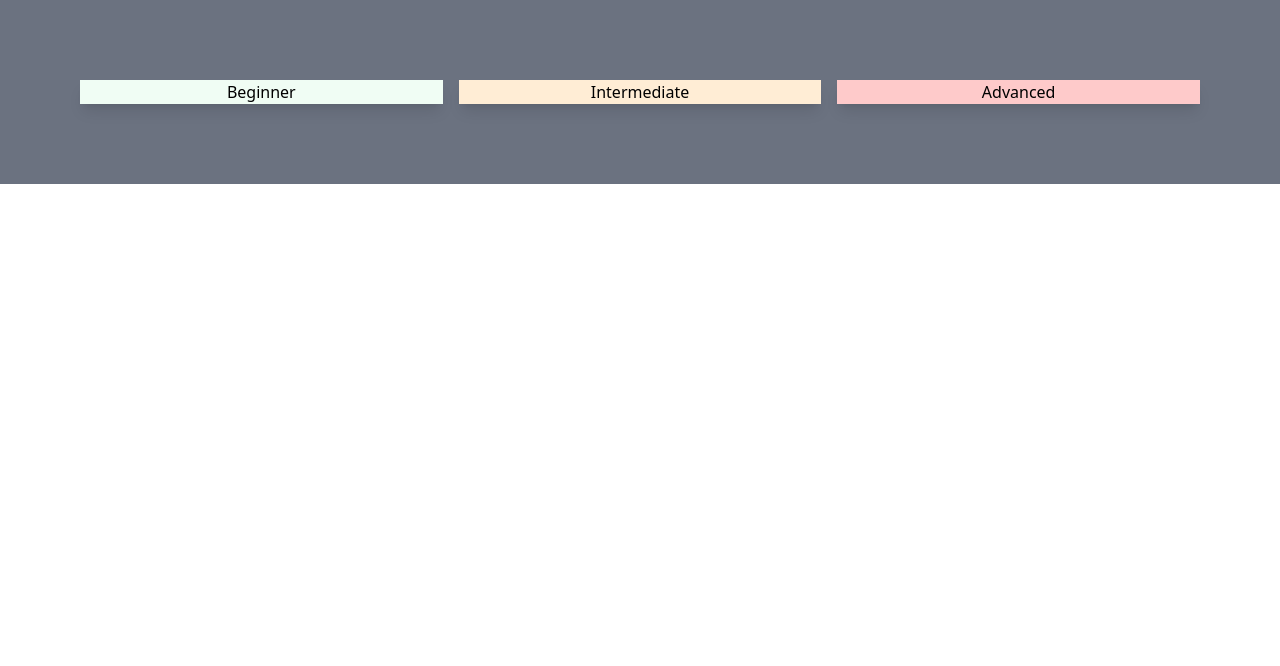
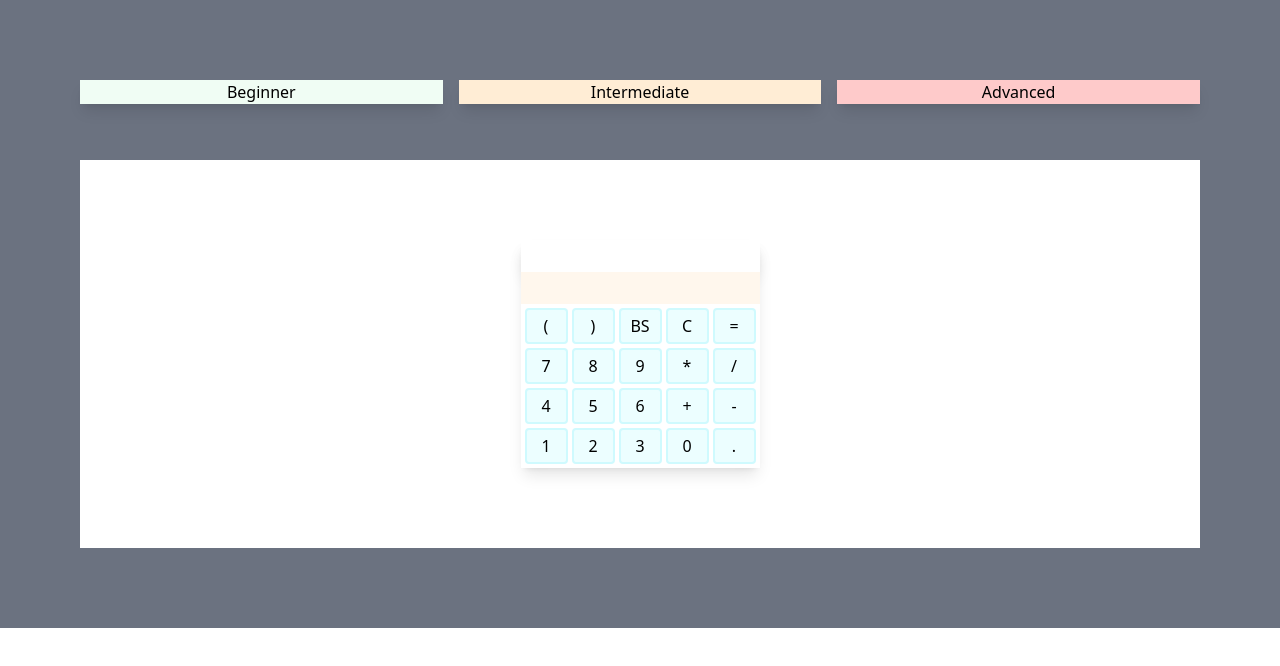
Before and after one commit to tminhvu/app-ideas, a React (Create React App) app: page /beginner/calculator in a window 1280 px wide. Shown: the top 666 px of the page. Built offline with nearby package versions, Linux system fonts and the light colour scheme.

Commit message:
add calculator and dollars to cents converter

```diff
--- a/public/index.html
+++ b/public/index.html
@@ -9,7 +9,6 @@
       name="description"
       content="Web site created using create-react-app"
     />
-    <link rel="apple-touch-icon" href="%PUBLIC_URL%/logo192.png" />
     <!--
       manifest.json provides metadata used when your web app is installed on a
       user's mobile device or desktop. See https://developers.google.com/web/fundamentals/web-app-manifest/
--- a/src/App.js
+++ b/src/App.js
@@ -1,7 +1,10 @@
 import { BrowserRouter, Link, Route, Routes } from "react-router-dom";
 import Beginner from "./beginner/Beginner";
 import Bin2Dec from "./beginner/Bin2Dec";
+import Calculator from "./beginner/Calculator";
+
 import BorderRadiusPreview from "./beginner/BorderRadiusPreview";
+import DollaToCents from "./beginner/DollarsToCents";
 
 function App() {
     return (
@@ -22,6 +25,8 @@ function App() {
                     <Route path='/beginner' element={<Beginner />} />
                     <Route path='/beginner/bin2dec' element={<Bin2Dec />} />
                     <Route path='/beginner/borderradiuspreview' element={<BorderRadiusPreview />} />
+                    <Route path='/beginner/calculator' element={<Calculator />} />
+                    <Route path='/beginner/dollarstocents' element={<DollaToCents />} />
                     <Route path='/intermediate/*' element={<Beginner />} />
                     <Route path='/advanced/*' element={<Beginner />} />
                 </Routes>
--- a/src/Home.js
+++ /dev/null
@@ -1,16 +0,0 @@
-const Home = () => {
-    return (
-        <div className="md:p-20 sm:p-10 bg-gray-500 h-screen">
-            <h1 className='text-center p-10 mb-10 pt-0 font-bold text-4xl drop-shadow-2xl text-gray-900'>Projects</h1>
-            <nav>
-                <ul className="grid md:grid-cols-3 sm:grid-cols-1 gap-4 place-content-center ">
-                    <li className="text-center shadow-lg block w-full h-full bg-green-50" to="/beginner">Beginner</li>
-                    <li className="text-center shadow-lg block w-full h-full bg-orange-100" to="/beginner">Intermediate</li>
-                    <li className="text-center shadow-lg block w-full h-full bg-red-200" to="/beginner">Advanced</li>
-                </ul>
-            </nav>
-        </div>
-    )
-}
-
-export default Home
--- a/src/beginner/Beginner.js
+++ b/src/beginner/Beginner.js
@@ -6,9 +6,8 @@ const Beginner = () => {
         <div className="grid grid-cols-2 gap-4 place-content-between mt-14">
             <Block><Link to='bin2dec'>Bin2Dec</Link></Block>
             <Block><Link to='borderradiuspreview'>BorderRadiusPreview</Link></Block>
-            <Block><Link to='bin2dec'>Bin2Dec</Link></Block>
-            <Block><Link to='bin2dec'>Bin2Dec</Link></Block>
-            <Block><Link to='bin2dec'>Bin2Dec</Link></Block>
+            <Block><Link to='calculator'>Calculator</Link></Block>
+            <Block><Link to='dollarstocents'>DollarsToCents</Link></Block>
         </div>
     )
 }
--- a/src/beginner/Bin2Dec.js
+++ b/src/beginner/Bin2Dec.js
@@ -19,7 +19,7 @@ const Bin2Dec = () => {
     return (
         <Page>
             <div className='shadow-lg'>
-                <input className="bg-gray-50 border border-gray-300 text-gray-900 text-sm p-1 m-1"
+                <input className="bg-gray-50 border border-gray-300 text-gray-900 text-sm p-1 m-1 shadow-md"
                     type='text'
                     onChange={e => {
                         if (isNaN(+e.target.value)) {
@@ -35,7 +35,7 @@ const Bin2Dec = () => {
                     }}
                 ></input>
                 <button
-                    className="bg-gray-100 p-1 m-1"
+                    className="bg-gray-100 p-1 m-1 shadow-md"
                     onClick={() => setDecimal(bin2Dec(bin))}
                 >Convert</button>
                 <div className="p-1 m-1">
--- /dev/null
+++ b/src/beginner/Calculator.js
@@ -0,0 +1,67 @@
+import { useState } from "react"
+import Page from "../Page"
+
+const Button = (props) => {
+    const text = props.text
+    return (
+        <button
+            className="bg-cyan-50 border-2 border-cyan-100 rounded p-1 hover:border-black"
+            onClick={() => {
+                props.onClick(old => old + text);
+            }}
+        >{text}</button>
+    )
+}
+
+const Calculator = () => {
+    const [result, setResult] = useState('')
+    const [expression, setExpression] = useState('')
+
+    return (
+        <Page>
+            <div className="shadow-lg">
+                <div className="p-1 h-8 shadow-lg">
+                    <input
+                        value={expression}
+                        onChange={(e) => {
+                            setExpression(e.target.value)
+                        }}
+                    ></input>
+                </div>
+                <div className="text-right p-1 bg-orange-50 h-8">
+                    {result}
+                </div>
+                <div className="grid grid-cols-5 grid-rows-4 gap-1 p-1">
+                    <Button text='(' onClick={setExpression} />
+                    <Button text=')' onClick={setExpression} />
+                    <Button text='BS' onClick={()=>{
+                        setExpression(old => old.substring(0, old.length-1))
+                    }} />
+                    <Button text='C' onClick={() => {
+                        setExpression('')
+                    }} />
+                    <Button text='=' onClick={() => {
+                        setResult(eval(expression))
+                    }} />
+                    <Button text='7' onClick={setExpression} />
+                    <Button text='8' onClick={setExpression} />
+                    <Button text='9' onClick={setExpression} />
+                    <Button text='*' onClick={setExpression} />
+                    <Button text='/' onClick={setExpression} />
+                    <Button text='4' onClick={setExpression} />
+                    <Button text='5' onClick={setExpression} />
+                    <Button text='6' onClick={setExpression} />
+                    <Button text='+' onClick={setExpression} />
+                    <Button text='-' onClick={setExpression} />
+                    <Button text='1' onClick={setExpression} />
+                    <Button text='2' onClick={setExpression} />
+                    <Button text='3' onClick={setExpression} />
+                    <Button text='0' onClick={setExpression} />
+                    <Button text='.' onClick={setExpression} />
+                </div>
+            </div>
+        </Page>
+    )
+}
+
+export default Calculator
--- /dev/null
+++ b/src/beginner/DollarsToCents.js
@@ -0,0 +1,64 @@
+import { useEffect, useState } from "react"
+import Page from "../Page"
+
+function dollarsToCents(dollars) {
+    return Math.round(dollars * 100)
+}
+
+function centsToCoins(cents) {
+    var q, d, n, p
+    q = Math.trunc(cents / 25)
+    d = Math.trunc((cents - q * 25) / 10)
+    n = Math.trunc((cents - q * 25 - d * 10) / 5)
+    p = Math.trunc((cents - q * 25 - d * 10 - n * 5))
+    return [q, d, n, p]
+}
+
+const DollaToCents = () => {
+    const [dollars, setDollars] = useState('0')
+    const [cents, setCents] = useState('0')
+    const [quarters, setQuaters] = useState('0')
+    const [dimes, setDimes] = useState('0')
+    const [nickels, setNickels] = useState('0')
+    const [pennies, setPennies] = useState('0')
+
+    useEffect(() => {
+        var [q, d, n, p] = centsToCoins(cents)
+        setQuaters(q)
+        setDimes(d)
+        setNickels(n)
+        setPennies(p)
+    }, [cents])
+
+    return (
+        <Page>
+            <div>
+                <div className="grid grid-cols-2 gap-4 shadow-lg p-1 w-80">
+                    <input className="w-full focus:outline-none"
+                        placeholder="$0"
+                        onChange={(e) => {
+                            setDollars(e.target.value)
+                        }}
+                    />
+                    <div className="text-right">is <span className="text-green-600">{cents}</span> cents</div>
+                </div>
+
+                <div className="pt-4 col-span-2 text-center p-1">
+                    <div className="text-right">or
+                        {quarters ? <span className="text-green-600"> {quarters} quarters</span> : null}
+                        {dimes ? <span className="text-green-600"> {dimes} dimes</span> : null}
+                        {nickels ? <span className="text-green-600"> {nickels} nickels</span> : null}
+                        {pennies ? <span className="text-green-600"> {pennies} pennies</span> : null}
+                    </div>
+                </div>
+
+                <div className="pt-4 col-span-2 text-center p-1">
+                    <button className="bg-green-100 p-1 pl-2 pr-2 rounded-lg hover:bg-green-800 hover:text-white"
+                        onClick={() => setCents(dollarsToCents(dollars))}>Convert</button>
+                </div>
+            </div>
+        </Page>
+    )
+}
+
+export default DollaToCents
```
Also changed, not shown: public/manifest.json, 1 other file (tests, documents, lock files or other folders).
